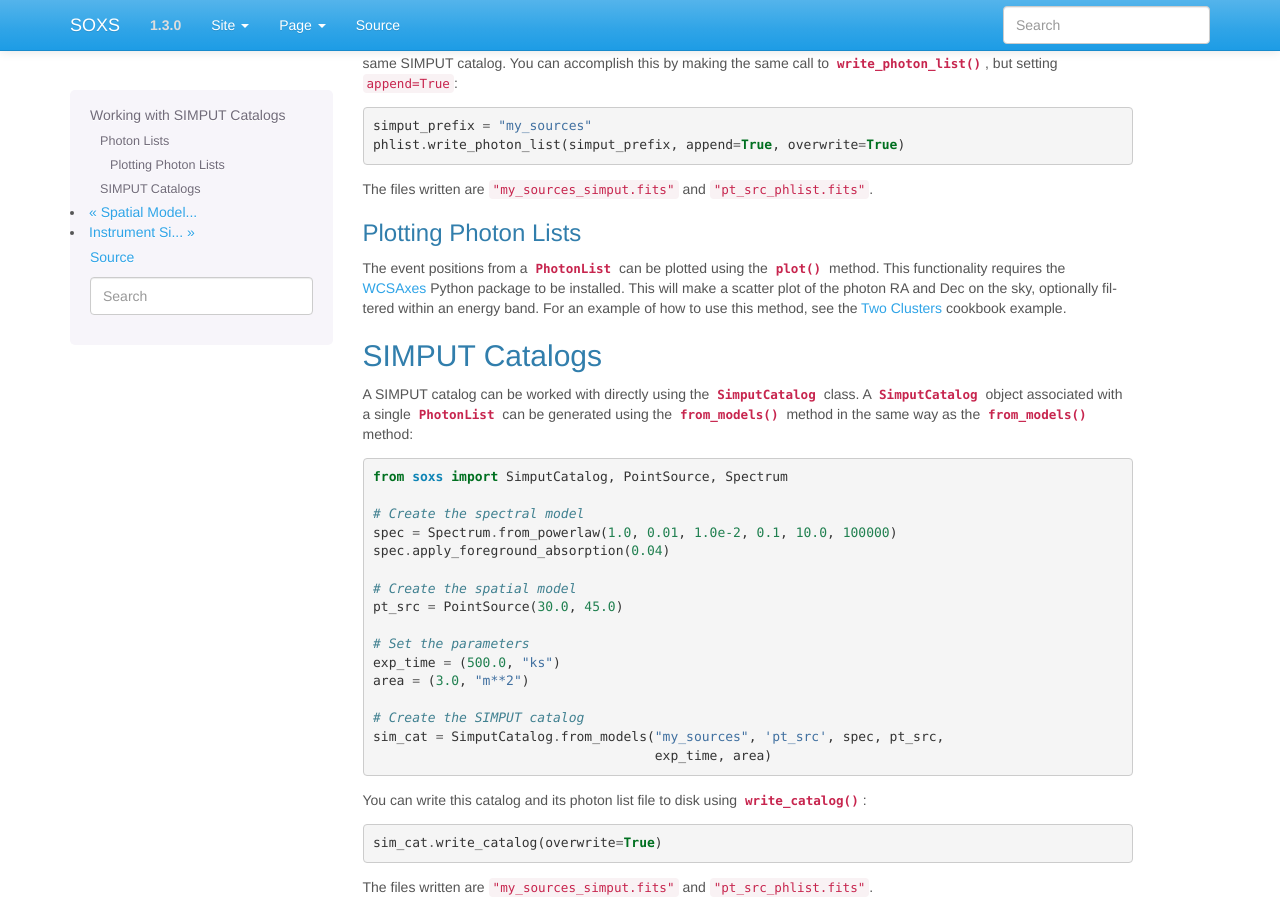
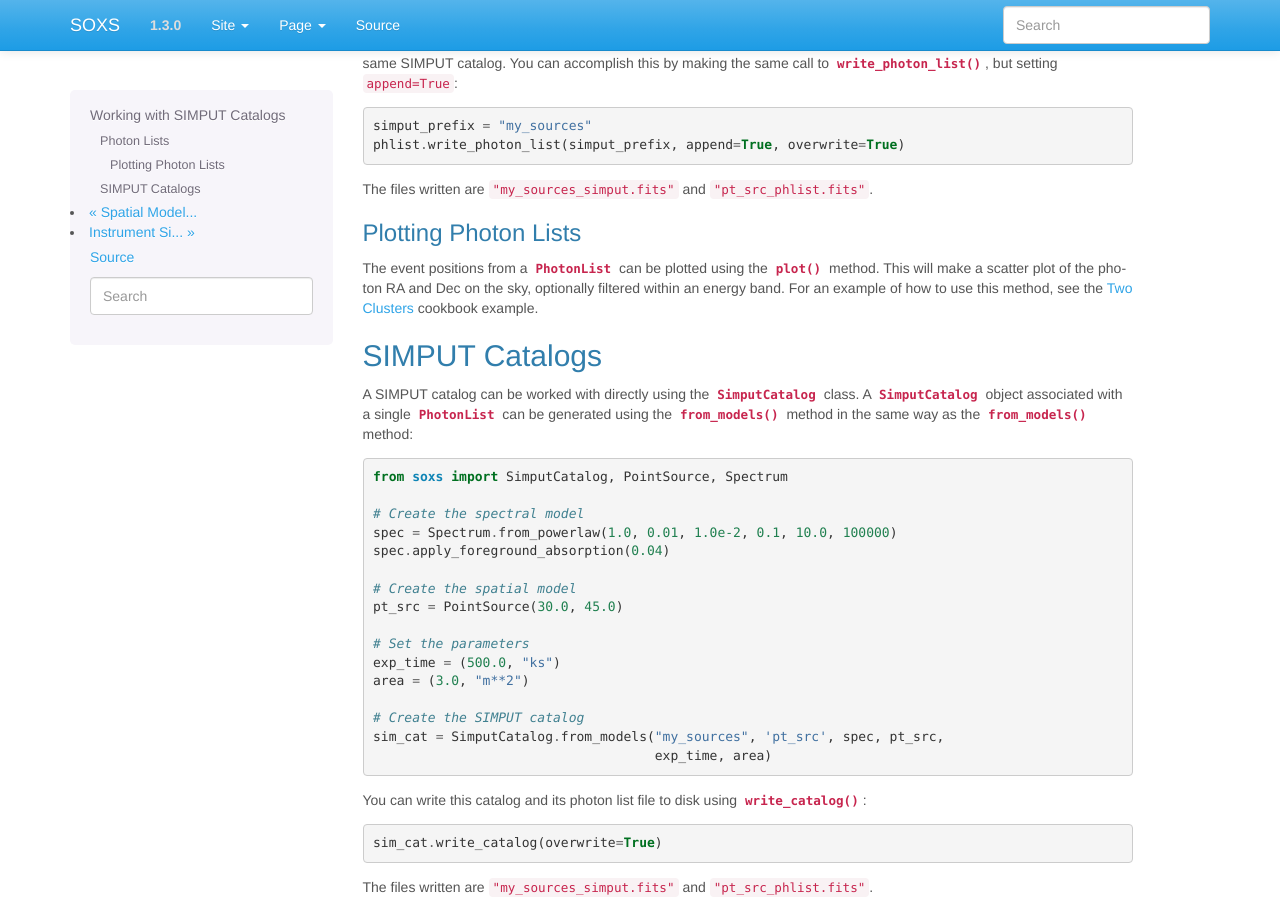
Before and after one commit to lynx-x-ray-observatory/soxs, a Sphinx documentation site: the page built from doc/source/users_guide/simput.rst, in a window 1280 px wide and 900 px high, scrolled down 800 px. Built offline with Sphinx 7.4.7, drawn with Linux system fonts in a browser that asks for light colours.

Commit message:
More doc fixes

```diff
--- a/doc/source/changelog.rst
+++ b/doc/source/changelog.rst
@@ -27,6 +27,8 @@ Most Important New Features and Changes
 * The :class:`~soxs.simput.SimputCatalog` and :class:`~soxs.simput.PhotonList` classes
   have been added for improved SIMPUT catalog handling, which greatly simplifies the
   simulation of sources. See :ref:`simput` for more information.
+* A bug that prevented backgrounds from being added from a file properly to simulations
+  with a non-zero roll angle has been fixed.
 
 Changes to Simulation of Spectra
 ++++++++++++++++++++++++++++++++
--- a/doc/source/installing.rst
+++ b/doc/source/installing.rst
@@ -61,9 +61,6 @@ Optional Packages
 There are also a number of optional packages which may be used with SOXS to
 enhance its capabilities.
 
-* Using the :meth:`~soxs.simput.PhotonList.plot` method of the
-  :class:`~soxs.simput.PhotonList` class requires the
-  `WCSAxes <http://wcsaxes.readthedocs.io>`_ package.
 * To make mock X-ray observations from 3D hydrodynamics models and other models
   of astrophysical sources, use the `pyXSIM <http://hea-www.cfa.harvard.edu/~jzuhone/pyxsim>`_
   package with SOXS.
--- a/doc/source/users_guide/simput.rst
+++ b/doc/source/users_guide/simput.rst
@@ -71,11 +71,9 @@ Plotting Photon Lists
 +++++++++++++++++++++
 
 The event positions from a :class:`~soxs.simput.PhotonList` can be plotted using
-the :meth:`~soxs.simput.PhotonList.plot` method. This functionality requires the
-`WCSAxes <http://wcsaxes.readthedocs.io/>`_ Python package to be installed. This
-will make a scatter plot of the photon RA and Dec on the sky, optionally filtered
-within an energy band. For an example of how to use this method, see the
-:ref:`two-clusters` cookbook example.
+the :meth:`~soxs.simput.PhotonList.plot` method. This will make a scatter plot of
+the photon RA and Dec on the sky, optionally filtered within an energy band. For
+an example of how to use this method, see the :ref:`two-clusters` cookbook example.
 
 .. _simput-catalogs:
 
--- a/setup.py
+++ b/setup.py
@@ -21,7 +21,7 @@ setup(name='soxs',
       author_email='john.zuhone@cfa.harvard.edu',
       url='https://github.com/XRStools/soxs/',
       setup_requires=["numpy","cython>=0.24"],
-      install_requires=["six","numpy","astropy>=1.3","tqdm",
+      install_requires=["six","numpy","astropy>=2.0","tqdm",
                         "h5py","scipy","pyyaml","pyregion"],
       include_package_data=True,
       scripts=scripts,
```
Also changed, not shown: other parts of doc/source/installing.rst (+1 -1 lines), doc/source/cookbook/Radial_Profile.ipynb, doc/source/cookbook/Two_Clusters.ipynb, 1 other file.
